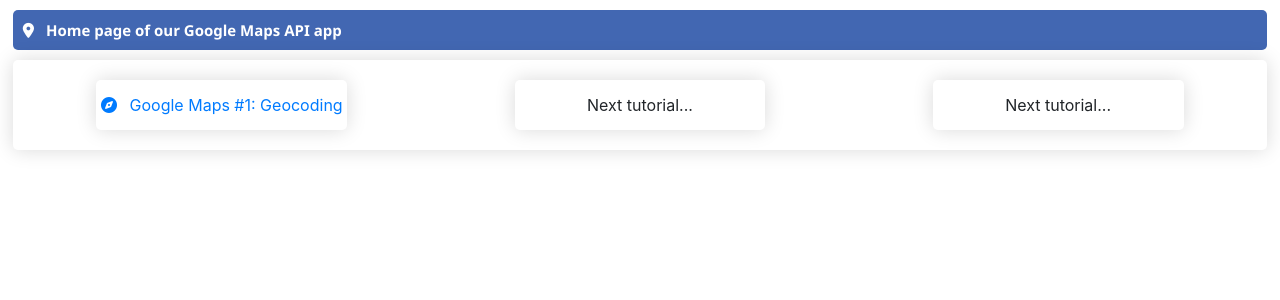
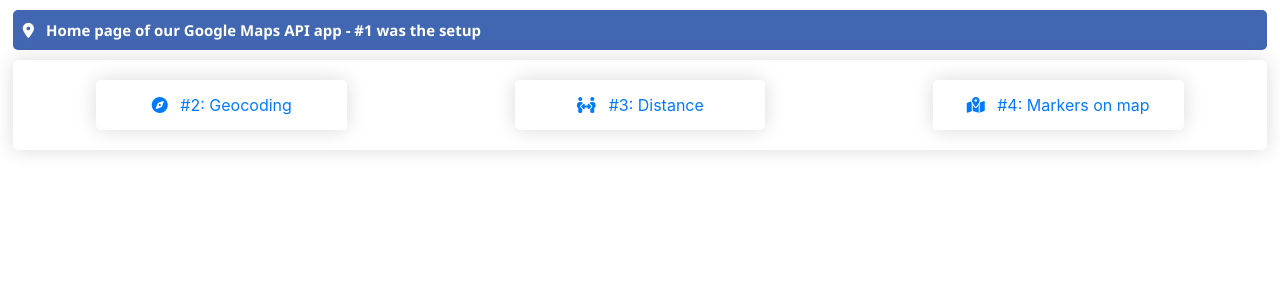
Before and after one commit to NickMol/Django--GoogleMapsApi, a Django app: page / in a window 1280 px wide. Shown: the top 300 px of the page. Run offline with Django 4.2, Linux system fonts and the light colour scheme; some libraries are stand-ins or nearby versions.

Commit message:
tutorial 4

```diff
--- a/google/forms.py
+++ b/google/forms.py
@@ -0,0 +1,11 @@
+from django import forms
+from django.forms import ModelForm
+from django.contrib.auth.models import User
+from .models import *
+
+mode_of_transport = [
+  ("Driving","driving"),
+  ("Bicycling","bicycling"),
+  ("Walking","walking"),
+  ("Transit","transit"),
+]
--- a/google/static/google/main.css
+++ b/google/static/google/main.css
@@ -7,12 +7,21 @@
     width: 100%;
 }
 
+.title2{
+    color: white;
+}
+
+.title2:hover{
+    color: rgb(2, 0, 20);
+}
+
 .titleholder,
 .linkholder{
     display: flex;
     margin-top: 10px;
     width: 98%;
     border-radius: 5px;
+    justify-content: space-between;
 }
 .ourbutton{
     margin-right: 10px;
--- a/google/templates/google/geocode.html
+++ b/google/templates/google/geocode.html
@@ -4,6 +4,7 @@
 <div class="pageholder">
     <div class="titleholder">
         <div class="title"><i class="fas fa-compass mr-2"></i> Google Maps #1: Geocoding </div>
+        <a href="{% url 'home'%}" class="title2 mr-4"><i class="fas fa-home mr-2"></i> Back to home </a>
     </div>
 
     <div class="linkholder">
--- a/google/templates/google/home.html
+++ b/google/templates/google/home.html
@@ -5,18 +5,18 @@
 
 <div class="pageholder">
     <div class="titleholder">
-        <div class="title"><i class="fas fa-map-marker-alt mr-2"></i> Home page of our Google Maps API app </div>
+        <div class="title"><i class="fas fa-map-marker-alt mr-2"></i> Home page of our Google Maps API app - #1 was the setup </div>
     </div>
 
     <div class="linkholder">
         <div class="linkbox">
-            <a href="{% url 'geocode'%}"> <i class="fas fa-compass mr-2"></i> Google Maps #1: Geocoding </a>
+            <a href="{% url 'geocode'%}"> <i class="fas fa-compass mr-2"></i> #2: Geocoding </a>
         </div>
         <div class="linkbox">
-            Next tutorial...
+            <a href="{% url 'distance'%}"> <i class="fas fa-people-arrows mr-2"></i> #3: Distance </a>
         </div>
         <div class="linkbox">
-            Next tutorial...
+            <a href="{% url 'map'%}"> <i class="fas fa-map-marked-alt mr-2"></i> #4: Markers on map </a>
         </div>
 
 
--- a/google/urls.py
+++ b/google/urls.py
@@ -6,4 +6,8 @@ urlpatterns = [
    path('',view.home, name="home"),
    path('geocode',view.geocode, name="geocode"),
    path('geocode/club/<int:pk>',view.geocode_club, name="geocode_club"),
+
+   path('distance',view.distance, name="distance"),
+   path('map',view.map, name="map"),
+   path('calculate/distance/<int:pk>/<int:pk2>',view.calculate_distance, name="calculate_distance"),
 ]
--- a/google/views.py
+++ b/google/views.py
@@ -1,4 +1,5 @@
 import googlemaps
+import gmaps
 from datetime import datetime
 from django.shortcuts import render, redirect, reverse
 from .forms import *
@@ -47,3 +48,43 @@ def geocode_club(request,pk):
     else:
         return redirect('geocode')
     return render(request, 'google/empty.html',context)
+
+
+def distance(request):
+    gmaps = googlemaps.Client(key= settings.GOOGLE_API_KEY)
+    now = datetime.now()
+    calculate = json.dumps(gmaps.distance_matrix("Rat Verlegh Stadion",
+                            "Breda Station",
+                            mode="driving",
+                            departure_time=now))
+    calculate2 = json.loads(calculate)
+
+    result = calculate2
+    distance = calculate2['rows'][0]['elements'][0]['distance']['value']
+    duration = calculate2['rows'][0]['elements'][0]['duration']['text']
+
+    context = {
+        'result':result,
+        'distance':distance,
+        'duration':duration
+    }
+    return render(request, 'google/distance.html',context)
+
+def calculate_distance(request,pk,pk2):
+    location1 = FootballClubs.objects.get(id=pk)
+    location2 = FootballClubs.objects.get(id=pk2)
+
+    result = FootballClubs.objects.all()
+    context = {
+        'result':result,
+    }
+    return render(request, 'google/distance.html',context)
+
+
+def map(request):
+    gmaps.configure(api_key=settings.GOOGLE_API_KEY)
+    result = gmaps.figure()
+    context = {
+        'result':result,
+    }
+    return render(request, 'google/map.html',context)
```
Also changed, not shown: google/templates/google/distance.html (added, +20 -0 lines), google/templates/google/map.html (added, +18 -0 lines).
